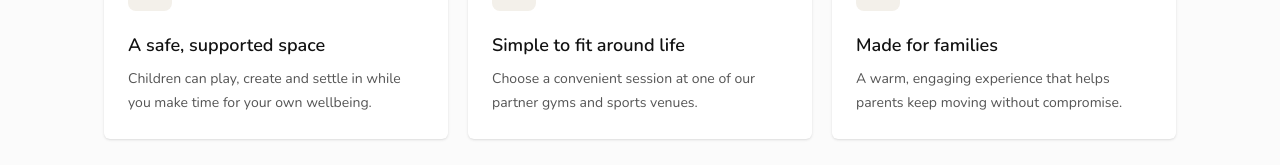
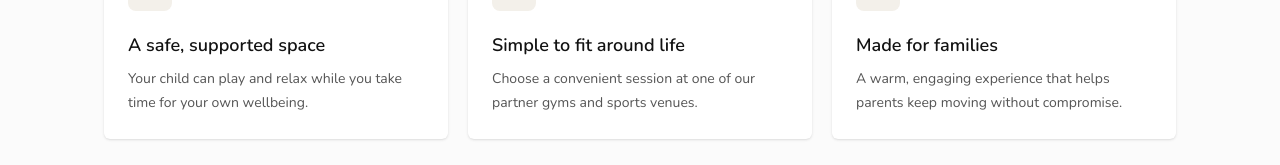
Before and after one commit to safsaeed/fitnest, a Next.js app: page / in a window 1280 px wide. Shown: the part 902-1067 px from the top of the page. Built offline with nearby package versions, Linux system fonts and the light colour scheme.

Commit message:
Update page.tsx

```diff
--- a/app/(public)/page.tsx
+++ b/app/(public)/page.tsx
@@ -12,7 +12,7 @@ const benefits = [
     icon: ShieldCheck,
     title: "A safe, supported space",
     description:
-      "Children can play, create and settle in while you make time for your own wellbeing.",
+      "Your child can play and relax while you take time for your own wellbeing.",
   },
   {
     icon: CalendarDays,
```
